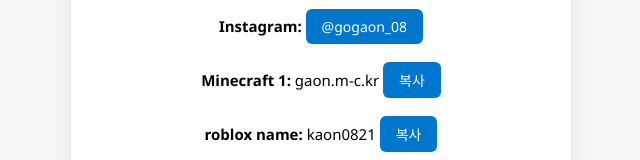
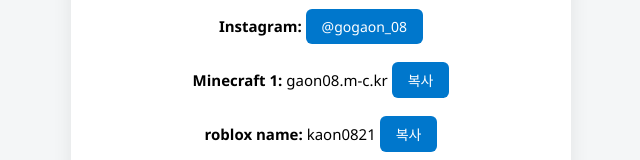
Before and after one commit to ymellonbu/ymellonbu.github.io, a plain HTML site: page index.html in a window 1280 px wide. Shown: the part 483-643 px from the top of the page, without its empty margins (319-959 px from the left). Drawn offline with Linux system fonts and the light colour scheme.

Commit message:
Update index.html

```diff
--- a/index.html
+++ b/index.html
@@ -21,7 +21,7 @@
     <!-- Minecraft 서버들 -->
     <p>
       <span class="label">Minecraft 1:</span>
-      <span id="mc1">gaon.m-c.kr</span>
+      <span id="mc1">gaon08.m-c.kr</span>
       <button class="btn" onclick="copyText('gaon.m-c.kr')">복사</button>
     </p>
     <p>
```
